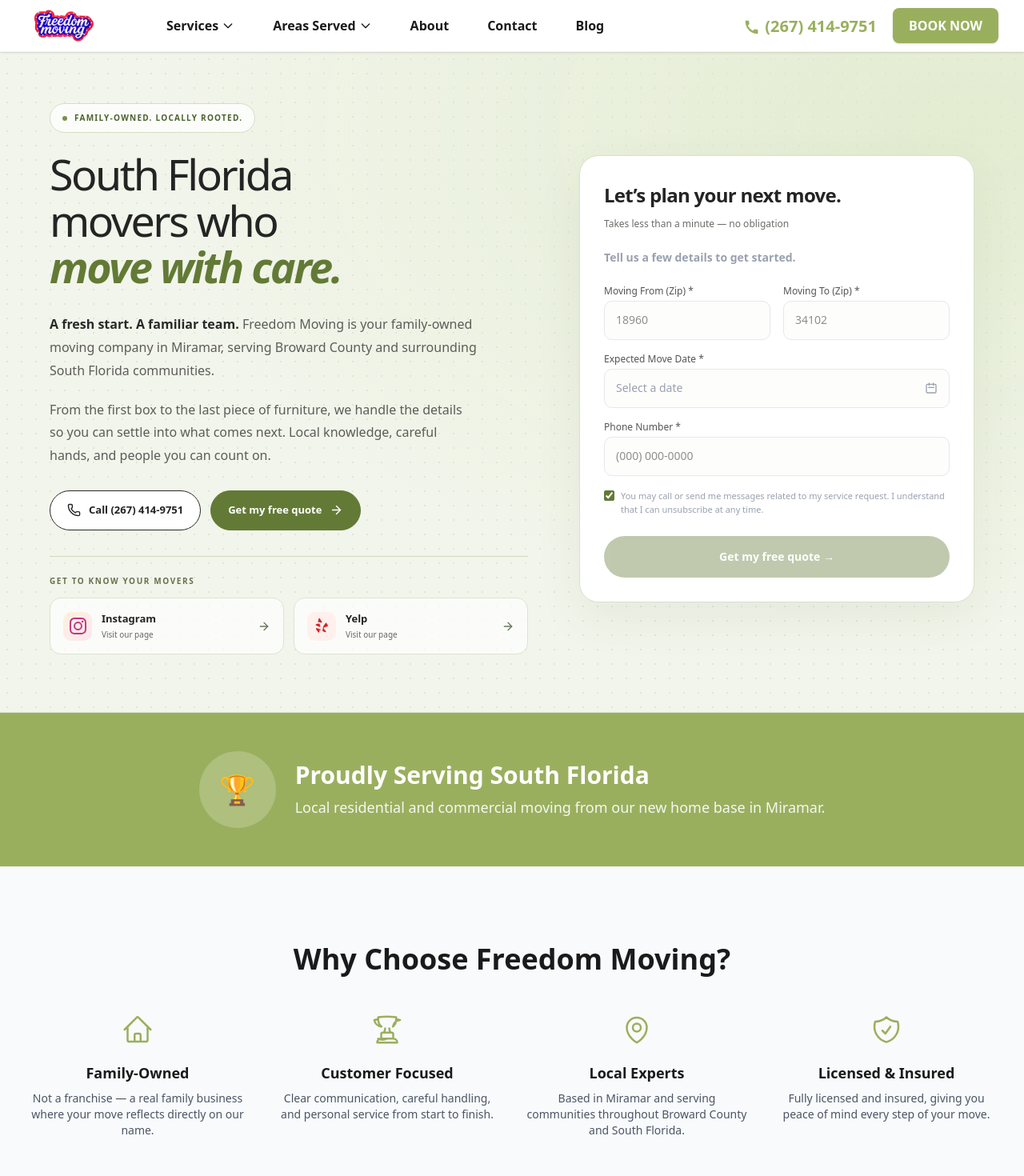
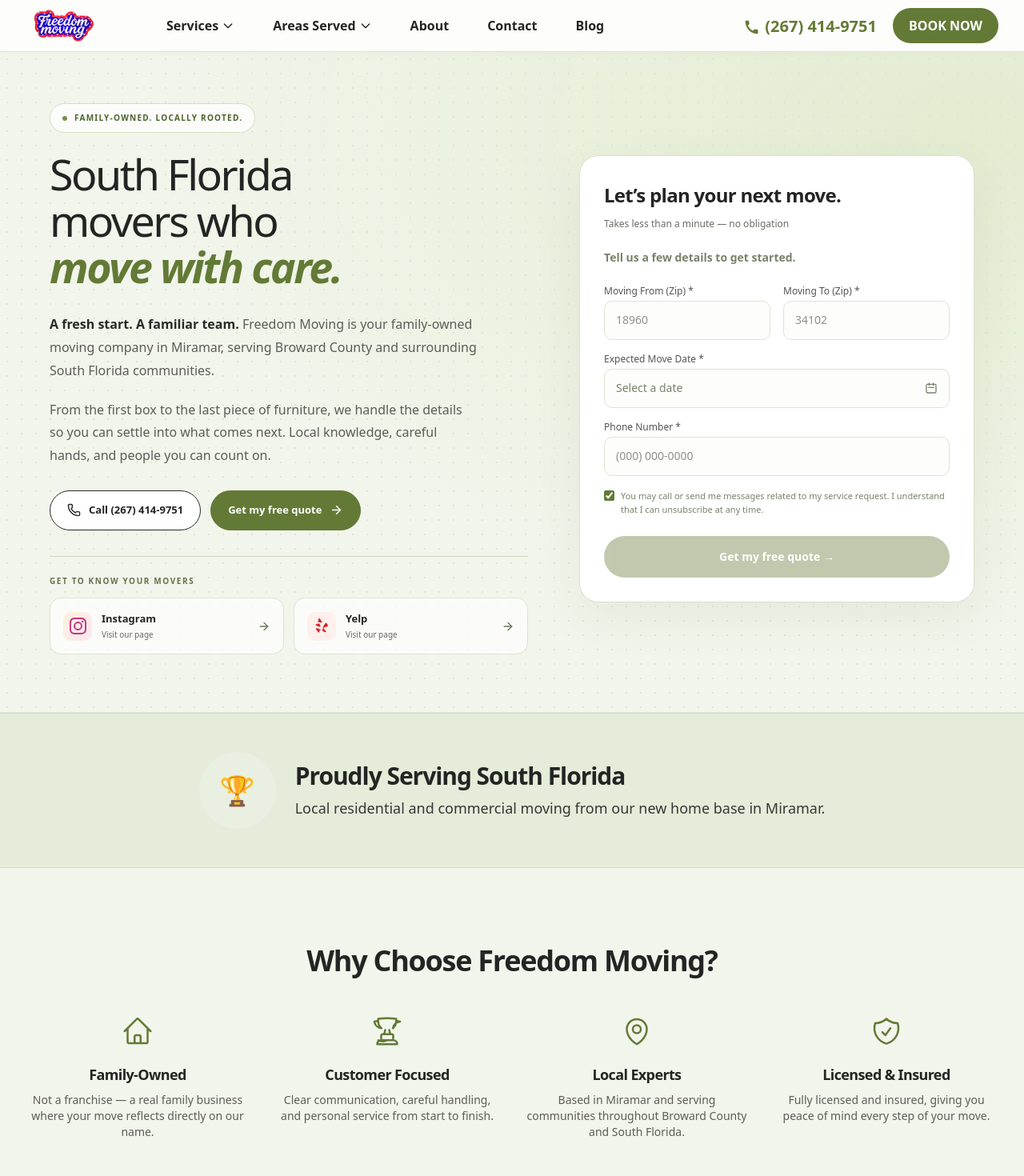
Before and after one commit to jp05831/freedommoversnew, a Next.js app: page / in a window 1280 px wide. Shown: the top 1470 px of the page at 80% size. Built offline with nearby package versions, Linux system fonts and the light colour scheme.

Commit message:
Match site styling to the sage homepage hero

```diff
--- a/src/app/globals.css
+++ b/src/app/globals.css
@@ -213,12 +213,126 @@ a[href="tel:+12395394761"]:hover span {
 }
 
 @theme {
-  --color-primary: #9AAF5E;
-  --color-primary-light: #B0C274;
-  --color-primary-dark: #7A8F4A;
-  --color-accent: #9AAF5E;
-  --color-accent-light: #B0C274;
-  --color-accent-dark: #7A8F4A;
-  --color-dark: #1a1a1a;
+  --color-primary: #637a36;
+  --color-primary-light: #e5ecd9;
+  --color-primary-dark: #4f632b;
+  --color-accent: #637a36;
+  --color-accent-light: #e5ecd9;
+  --color-accent-dark: #4f632b;
+  --color-dark: #242424;
+  --color-gray-50: #f2f5eb;
+  --color-gray-100: #e8eedf;
+  --color-gray-200: #dce4d0;
+  --color-gray-300: #cdd8bc;
+  --color-gray-400: #78836a;
+  --color-gray-500: #686762;
+  --color-gray-600: #5d5c59;
+  --color-gray-700: #454a3d;
+  --color-gray-800: #303a27;
   --font-sans: var(--font-inter), system-ui, sans-serif;
 }
+
+/* Carry the homepage hero's visual language through the public site.
+   These rules change finishes only; existing sizing and layout stay in place. */
+body { background-color: #fdfdfb; }
+
+nav.sticky {
+  background: #fdfdfbf5;
+  border-bottom-color: #dce4d0;
+  box-shadow: 0 2px 12px #43552b06;
+}
+nav .bg-dark {
+  background: #fdfdfb;
+  border: 1px solid #dce4d0;
+  border-radius: 14px;
+  box-shadow: 0 12px 32px #43552b12;
+}
+nav .bg-dark :is(a, button) { color: #454a3d; }
+nav .bg-dark a:hover { background: #e5ecd9; color: #4f632b; }
+
+main :is(h1, h2, h3):not(.moving-hero *) {
+  letter-spacing: -0.035em;
+  font-weight: 600;
+}
+main :is(h1, h2):not(.moving-hero *) { text-wrap: balance; }
+
+main section.bg-white { background-color: #fdfdfb; }
+main section.bg-primary {
+  background-color: #e5ecd9;
+  border-block: 1px solid #d3dec3;
+  color: #242424;
+}
+main section.bg-primary :is(div, h2, p).text-white { color: #242424; }
+
+main :is(.rounded-lg, .rounded-xl, .rounded-2xl).border:not(.moving-hero *) {
+  border-color: #dce4d0;
+  border-radius: 14px;
+}
+main :is(.rounded-xl, .rounded-2xl).shadow-sm:not(.moving-hero *) {
+  box-shadow: 0 8px 28px #43552b08;
+}
+main a.group.border:hover {
+  border-color: #a9bb8b;
+  box-shadow: 0 10px 30px #43552b12;
+}
+
+:is(main, nav) :is(a, button):is(.bg-primary, .bg-accent):not(.moving-hero *) {
+  border-radius: 999px;
+  color: #fff;
+  font-weight: 650;
+  box-shadow: none;
+}
+:is(main, nav) :is(a, button):is(.bg-primary, .bg-accent):not(.moving-hero *):hover {
+  background-color: #4f632b;
+}
+main a:is(.bg-white, .backdrop-blur).rounded-lg {
+  border-radius: 999px;
+  box-shadow: none;
+}
+main :is(input:not([type="checkbox"]):not([type="radio"]), select, textarea):not(.moving-hero *) {
+  background-color: #fdfdfc;
+  border-color: #d8e1cc;
+  border-radius: 10px;
+}
+:is(main, nav, footer) :is(a, button, input, select, textarea):focus-visible {
+  outline: 2px solid #637a36;
+  outline-offset: 4px;
+}
+
+/* Inner-page heroes keep their images and existing responsive composition. */
+.site-page-hero {
+  background-color: #f2f5eb;
+  background-image: radial-gradient(ellipse at 95% 12%, #dce8c5b3, transparent 60%), radial-gradient(#6b803b20 0.75px, transparent 0.75px);
+  background-size: auto, 18px 18px;
+  color: #242424;
+  border-bottom: 1px solid #dce4d0;
+}
+.site-page-hero :is(h1, p) { filter: none; }
+.site-page-hero p.text-white\/90 { color: #5d5c59; }
+.site-page-hero a.bg-white {
+  background: #637a36;
+  color: #fff;
+}
+.site-page-hero a.bg-white:hover { background: #4f632b; }
+.site-page-hero a.backdrop-blur {
+  background: #fff;
+  color: #242424;
+  border-color: #292929;
+}
+.site-page-hero a.backdrop-blur:hover { background: #eae9e5; }
+.site-page-hero > .absolute.bg-gradient-to-br { background: transparent; }
+
+footer.bg-dark {
+  background: #edf1e5;
+  color: #5d5c59;
+  border-top: 1px solid #d3dec3;
+}
+footer .text-white { color: #242424; }
+footer :is(.text-gray-400, .text-gray-500) { color: #686762; }
+footer .bg-gray-800 {
+  background: #ffffffb3;
+  border: 1px solid #dce4d0;
+  border-radius: 14px;
+}
+footer .border-gray-800 { border-color: #cdd8bc; }
+footer a:hover { color: #4f632b; }
--- a/src/components/Hero.tsx
+++ b/src/components/Hero.tsx
@@ -9,7 +9,7 @@ interface HeroProps {
 
 export default function Hero({ title, subtitle, showCTA = true, backgroundImage }: HeroProps) {
   return (
-    <section className="relative text-white overflow-hidden">
+    <section className={`relative overflow-hidden ${backgroundImage ? "text-white" : "site-page-hero"}`}>
       {/* Background */}
       {backgroundImage ? (
         <>
--- a/src/components/SplitHero.tsx
+++ b/src/components/SplitHero.tsx
@@ -8,7 +8,7 @@ interface SplitHeroProps {
 
 export default function SplitHero({ title, subtitle, image }: SplitHeroProps) {
   return (
-    <section className="relative bg-gradient-to-br from-primary to-primary-dark text-white overflow-hidden">
+    <section className="site-page-hero relative overflow-hidden">
       {/* ── Mobile layout: image on top, text below ── */}
       <div className="flex flex-col lg:hidden">
         {/* Mobile image banner */}
```
